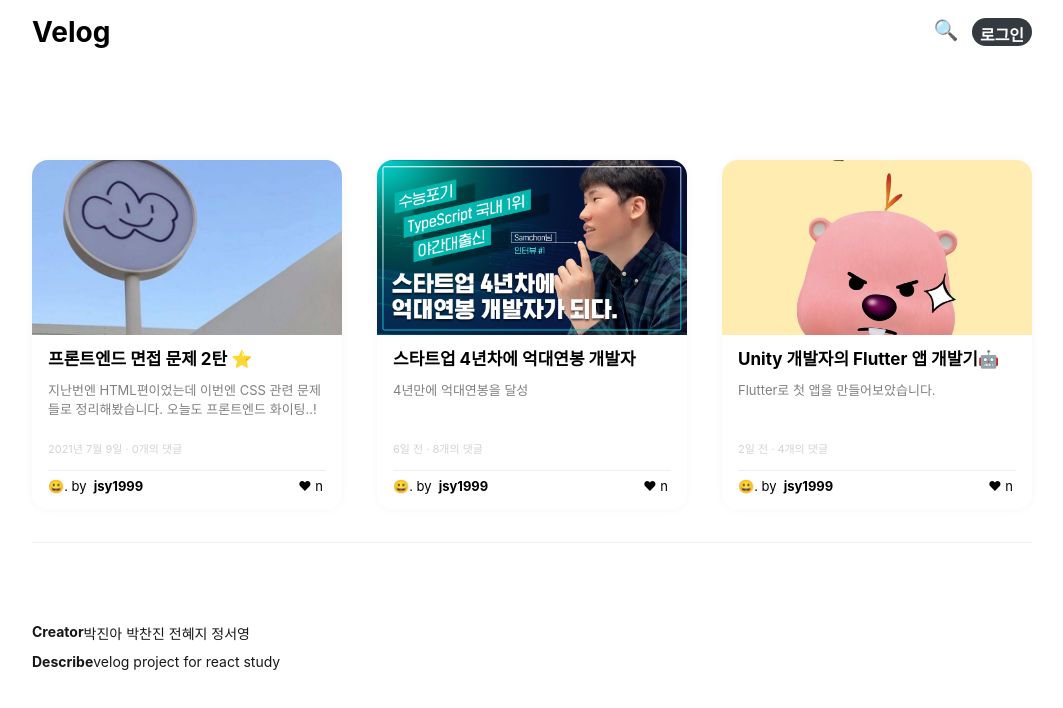
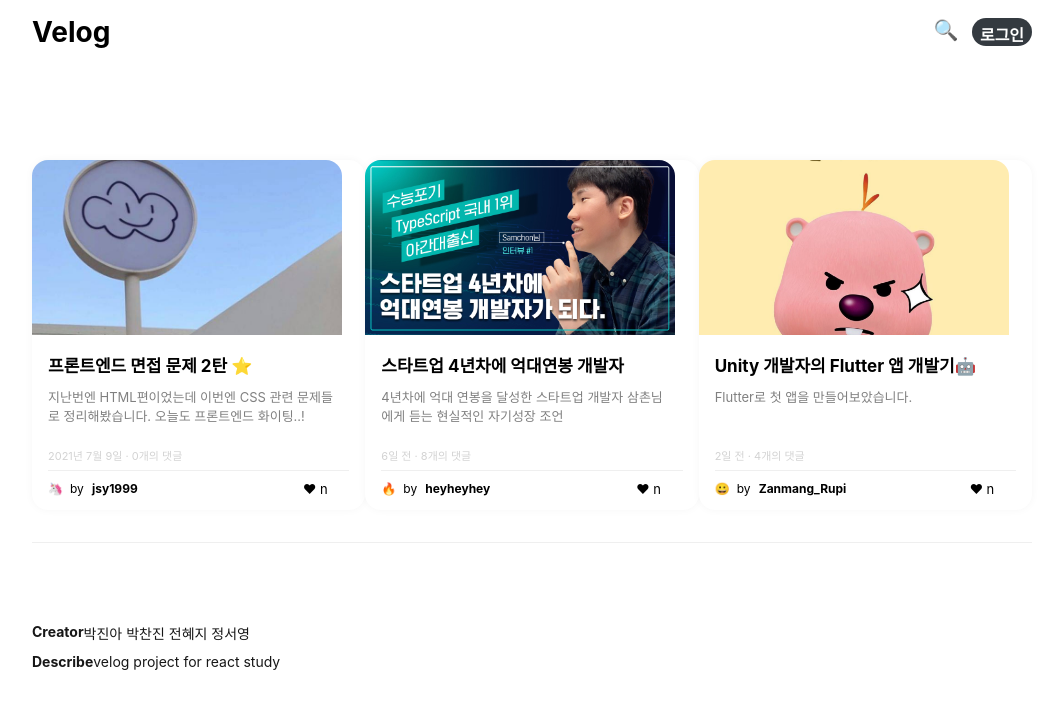
Before and after one commit to inf0craw1/velog, a React (Create React App) app: page / in a window 1280 px wide. Shown: the top 708 px of the page, without its empty margins (108-1171 px from the left). Built offline with nearby package versions, Linux system fonts and the light colour scheme.

Commit message:
post_commit

```diff
--- a/src/App.js
+++ b/src/App.js
@@ -1,7 +1,8 @@
-import React from "react";
+import React, { useState } from "react";
 import "./containers/Header";
 import Header from "./containers/Header";
-import Body from "./components/Body";
+//import Body from "./components/Body";
+
 import "./css/App.css";
 import Footer from "./components/Footer";
 import styled from "styled-components";
@@ -42,11 +43,12 @@ const Img2 = styled.div`
 const Title = styled.h1`
   display: inline-block;
   list-style: none;
-  margin-top: 10px;
+  margin-top: 17px;
   font-weight: bold;
   font-size: 17px;
 `;
 const Post = styled.div`
+  width: 285px;
   height: 60px;
   display: inline-block;
   list-style: none;
@@ -58,15 +60,31 @@ const Info = styled.div`
   width: 310px;
   height: 10px;
   position: static;
+  margin-top: 0px;
   font-size: 11px;
   color: lightgray;
 `;
-function App() {
+const Border = styled.div`
+  margin-top: 20px;
+  border-top: 1px solid #efefef;
+`;
+const FooterBlock = styled.div`
+  display: flex;
+  margin-top: 10px;
+  width: 225px;
+  height: 10px;
+  font-size: 12px;
+`;
+const Likes = styled.div`
+  margin-top: 10px;
+  position: relative;
+  left: 30px;
+  font-size: 13px;
+`;
+function PostBlock() {
   return (
-    <div className="App">
-      <Header></Header>
-      <div className="container">
-        <Body className="item">
+    <div style={{ height: "290px" }}>
+      <div style={{ cursor: "pointer" }}>
         <Img />
         <Title> 프론트엔드 면접 문제 2탄 ⭐️</Title>
         <Post>
@@ -74,22 +92,124 @@ function App() {
           지난번엔 HTML편이었는데 이번엔 CSS 관련 문제들로 정리해봤습니다.
           오늘도 프론트엔드 화이팅..!{" "}
         </Post>
+      </div>
       <Info>2021년 7월 9일 · 0개의 댓글</Info>
-        </Body>
-        <Body className="item">
+    </div>
+  );
+}
+function PostBlock1() {
+  return (
+    <div style={{ height: "290px" }}>
+      <div style={{ cursor: "pointer" }}>
         <Img1 />
         <Title> 스타트업 4년차에 억대연봉 개발자</Title>
-          <Post> 4년만에 억대연봉을 달성 </Post>
+        <Post>
+          {" "}
+          4년차에 억대 연봉을 달성한 스타트업 개발자 삼촌님에게 듣는 현실적인
+          자기성장 조언{" "}
+        </Post>
+      </div>
       <Info>6일 전 · 8개의 댓글</Info>
-        </Body>
-        <Body className="item">
+    </div>
+  );
+}
+function PostBlock2() {
+  return (
+    <div style={{ height: "290px" }}>
+      <div style={{ cursor: "pointer" }}>
         <Img2 />
         <Title> Unity 개발자의 Flutter 앱 개발기🤖</Title>
         <Post> Flutter로 첫 앱을 만들어보았습니다. </Post>
+      </div>
       <Info>2일 전 · 4개의 댓글</Info>
-        </Body>
     </div>
+  );
+}
+function User() {
+  return (
+    <div style={{ display: "flex", cursor: "pointer" }}>
+      <div style={{ width: "22px" }}>🦄</div>
+      <div style={{ width: "22px" }}>by</div>
+      <b>jsy1999</b>
+    </div>
+  );
+}
 
+function User1() {
+  return (
+    <div style={{ display: "flex", cursor: "pointer" }}>
+      <div style={{ width: "22px" }}>🔥</div>
+      <div style={{ width: "22px" }}>by</div>
+      <b>heyheyhey</b>
+    </div>
+  );
+}
+function User2() {
+  return (
+    <div style={{ display: "flex", cursor: "pointer" }}>
+      <div style={{ width: "22px" }}>😀 </div>
+      <div style={{ width: "22px" }}>by</div>
+      <b>Zanmang_Rupi</b>
+    </div>
+  );
+}
+
+const BodyBlock = styled.div`
+  width: 310px;
+  height: 350px;
+  position: relative; /* 추후 박스 하단에 추가 버튼을 위치시키기 위한 설정 */
+  background: white;
+  border-radius: 16px;
+  box-shadow: 0 0 8px 0 rgba(0, 0, 0, 0.04);
+
+  margin: 0; /* 페이지 중앙에 나타나도록 설정 */
+
+  margin-top: 96px;
+  margin-bottom: 32px;
+
+  display: inline-flex;
+  flex-direction: column;
+
+  padding-left: 1rem;
+  padding-right: 1rem;
+`;
+
+function App() {
+  return (
+    <div className="App">
+      <Header></Header>
+      <div className="container">
+        <BodyBlock className="item">
+          <PostBlock />
+          <Border />
+          <div style={{ display: "flex" }}>
+            <FooterBlock>
+              <User />
+            </FooterBlock>
+            <Likes>❤ n</Likes>
+          </div>
+        </BodyBlock>
+        <BodyBlock className="item">
+          <PostBlock1 />
+          <Border />
+          <div style={{ display: "flex" }}>
+            <FooterBlock>
+              <User1 />
+            </FooterBlock>
+            <Likes>❤ n</Likes>
+          </div>
+        </BodyBlock>
+        <BodyBlock className="item">
+          <PostBlock2 />
+          <Border />
+          <div style={{ display: "flex" }}>
+            <FooterBlock>
+              <User2 />
+            </FooterBlock>
+            <Likes>❤ n</Likes>
+          </div>
+        </BodyBlock>
+      </div>
       <Footer></Footer>
     </div>
   );
--- a/src/components/Body.js
+++ /dev/null
@@ -1,58 +0,0 @@
-import React from "react";
-import styled from "styled-components";
-
-const BodyBlock = styled.div`
-  width: 310px;
-  height: 350px;
-  position: relative; /* 추후 박스 하단에 추가 버튼을 위치시키기 위한 설정 */
-  background: white;
-  border-radius: 16px;
-  box-shadow: 0 0 8px 0 rgba(0, 0, 0, 0.04);
-
-  margin: 0; /* 페이지 중앙에 나타나도록 설정 */
-
-  margin-top: 96px;
-  margin-bottom: 32px;
-
-  display: inline-flex;
-  flex-direction: column;
-
-  cursor: pointer;
-  padding-left: 1rem;
-  padding-right: 1rem;
-`;
-const Border = styled.div`
-  margin-top: 20px;
-  border-top: 1px solid #efefef;
-`;
-const FooterBlock = styled.div`
-  margin-top: 7px;
-  width: 310px;
-  height: 10px;
-  font-size: 13px;
-`;
-function Body({ children }) {
-  const style = {
-    display: "flex",
-  };
-  return (
-    <div>
-      <BodyBlock>
-        {children}
-        <Border />
-        <FooterBlock>
-          <div style={style}>
-            <div className="search-button">😀 </div>
-            <div className="login-button"> . by </div>
-            <div style={{ width: "7px" }} />
-            <b>jsy1999</b>
-            <div style={{ width: "155px" }} />
-            <div>❤ n</div>
-          </div>
-        </FooterBlock>
-      </BodyBlock>
-    </div>
-  );
-}
-
-export default Body;
```
Lines whose indentation alone changed are shown as unchanged.
